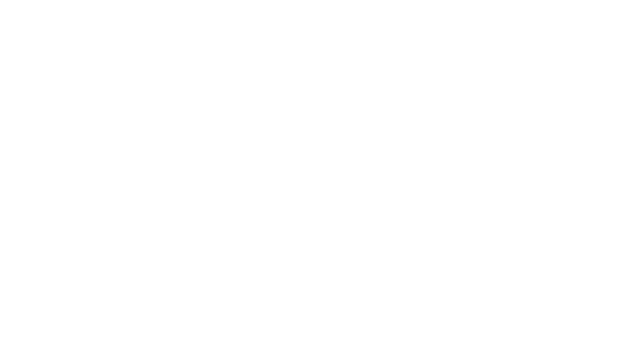
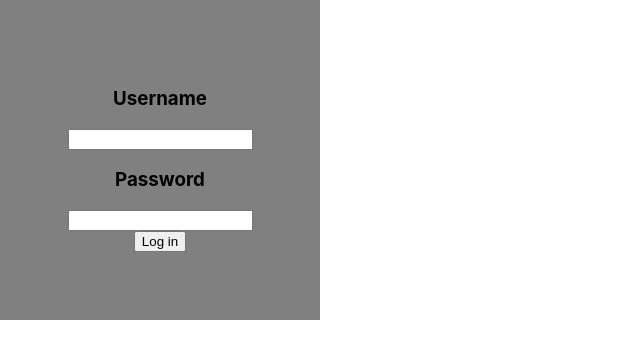
Before and after one commit to HampusJohnOlausson/Lab-2-userBasedContent, a React (Create React App) app in the folder client/: page /login in a window 1280 px wide. Shown: the top 358 px of the page, without its empty margins (0-640 px from the left). Built offline with nearby package versions, Linux system fonts and the light colour scheme.

Commit message:
added inputfields for login

```diff
--- /dev/null
+++ b/client/src/HandleUser.tsx
@@ -0,0 +1,42 @@
+import axios from 'axios';
+import { useState } from 'react';
+import './style/HandleUser.css'
+
+interface apiBody  {
+    userName: string,
+    passWord: string
+}
+
+function HandleUser () {
+    const [username, setUserName] = useState('')
+    const [password, setPassWord] = useState('')
+
+    const submitedValues = () => {
+        const body = {
+            userName : username,
+            passWord : password
+        }
+        makeRequest(body)
+    }
+
+    const makeRequest = async (body: apiBody) => {
+        const response = await axios.post('/api/users/register',
+        body
+        )
+        const result = response.data
+        console.log(result)
+    }
+
+    return(
+        <div className="user-container">
+                <h3>Username</h3>
+                <input type="text" name="userName" onChange={e => setUserName(e.target.value)} id="username"/>
+                <h3>Password</h3>
+                <input type="text" name="passWord" onChange={e => setPassWord(e.target.value)} id="password"/>
+                <button onClick={submitedValues}>Log in</button>
+        </div>
+    )
+}
+
+
+export default HandleUser;
--- a/client/src/Main.tsx
+++ b/client/src/Main.tsx
@@ -1,3 +1,4 @@
+import HandleUser from "./HandleUser"
 import Tweets from "./Tweets"
 
 
@@ -5,6 +6,7 @@
     return (
         <div>
             <Tweets/>
+            <HandleUser/>
         </div>
     )
 }
--- /dev/null
+++ b/client/src/style/HandleUser.css
@@ -0,0 +1,16 @@
+.user-container {
+    width: 20rem;
+    height: 20rem;
+    background: grey;
+    display: flex;
+    flex-direction: column;
+    align-items: center;
+    justify-content: center;
+}
+
+.input-container {
+    width: 100%;
+    display: flex;
+    justify-content: flex-start;
+    align-items: flex-start;
+}
```
Also changed, not shown: 1 other file (tests, documents, lock files or other folders).
